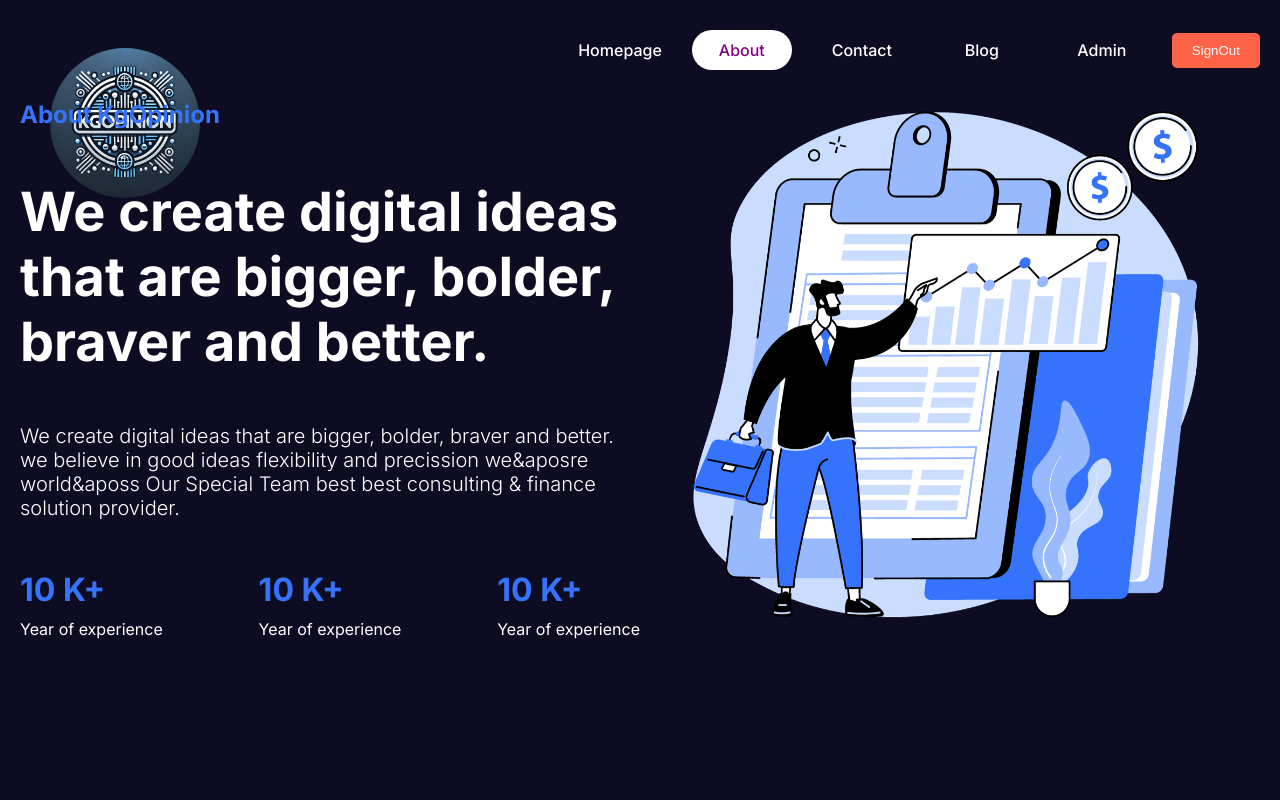
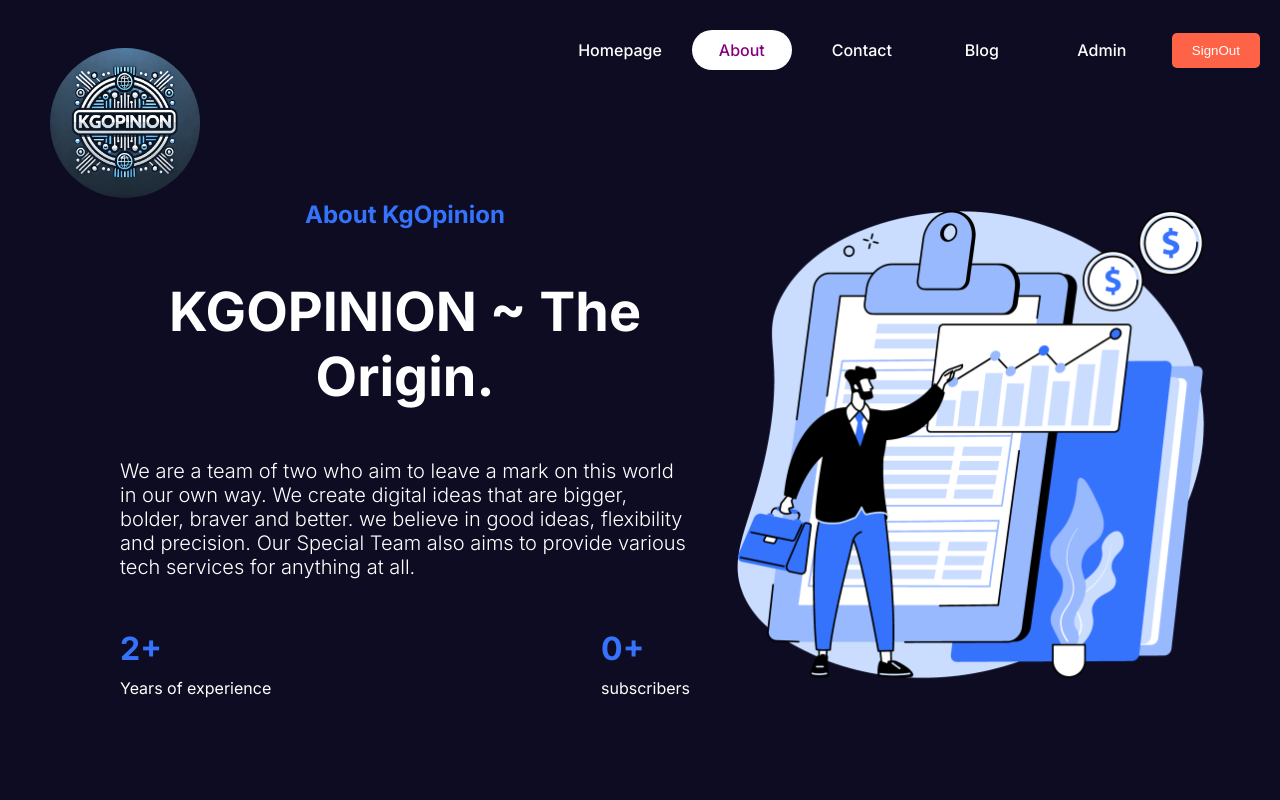
Before and after one commit to Kratosgado/kgopinion, a Next.js app: page /about in a window 1280 px wide. Shown: the top 800 px of the page. Built offline with nearby package versions, Linux system fonts and the light colour scheme.

Commit message:
Progress in UI

```diff
--- a/src/app/about/about.module.css
+++ b/src/app/about/about.module.css
@@ -1,9 +1,11 @@
 .container {
+  margin-top: 100px;
   display: flex;
   gap: 100;
 }
 
 .textContainer {
+  margin-left: 100px;
   flex: 1;
   display: flex;
   flex-direction: column;
@@ -12,9 +14,11 @@
 
 .subtitle {
   color: var(--btn);
-}
+  text-align: center;
+ }
 .title {
   font-size: 54px;
+  text-align: center;
 }
 .desc {
   font-size: 20px;
--- a/src/app/about/page.tsx
+++ b/src/app/about/page.tsx
@@ -13,23 +13,22 @@
       <div className={styles.textContainer}>
         <h2 className={styles.subtitle}>About KgOpinion</h2>
         <h1 className={styles.title}>
-          We create digital ideas that are bigger, bolder, braver and better.
+          KGOPINION ~ The Origin.
         </h1>
         <p className={styles.desc}>
+          We are a team of two who aim to leave a mark on this world in our own way.
           We create digital ideas that are bigger, bolder, braver and better. we
-          believe in good ideas flexibility and precission we&aposre world&aposs
-          Our Special Team best best consulting & finance solution provider.
+          believe in good ideas, flexibility and precision.
+          Our Special Team also aims to provide various tech services for anything at all.
         </p>
         <div className={styles.boxes}>
           <div className={styles.box}>
-            <h1>10 K+</h1> <p>Year of experience</p>
+            <h1>2+</h1> <p>Years of experience</p>
           </div>
           <div className={styles.box}>
-            <h1>10 K+</h1> <p>Year of experience</p>
+            <h1>0+</h1> <p>subscribers</p>
           </div>
-          <div className={styles.box}>
-            <h1>10 K+</h1> <p>Year of experience</p>
-          </div>
+
         </div>
       </div>
       <div className={styles.imgContainer}>
--- a/src/app/contact/contact.module.css
+++ b/src/app/contact/contact.module.css
@@ -1,46 +1,90 @@
 .container {
   display: flex;
   align-items: center;
-  gap: 100px;
+  justify-content: center;
+  gap: 80px;
+  padding: 40px;
+  max-width: 1200px;
+  margin: 0 auto;
 }
+
 .imgContainer {
   flex: 1;
   height: 500px;
   position: relative;
 }
+
 .img {
   object-fit: contain;
+  width: 100%;
+  height: 100%;
+  border-radius: 10px;
 }
+
 .formContainer {
   flex: 1;
+  padding: 20px;
 }
+
 .form {
   display: flex;
   flex-direction: column;
   gap: 20px;
+  background-color: white;
+  padding: 40px;
+  border-radius: 10px;
+  box-shadow: 0 4px 12px rgba(0, 0, 0, 0.1);
 }
+
 .form input,
 .form textarea {
-  padding: 20px;
+  padding: 15px;
   border-radius: 5px;
-  border: none;
+  border: 1px solid #dcdcdc;
   outline: none;
-  background-color: var(--bgSoft);
-  color: var(--text);
+  background-color: #f9f9f9;
+  color: #333;
+  font-size: 16px;
+  transition: border-color 0.3s ease;
+}
+
+.form input:focus,
+.form textarea:focus {
+  border-color: #4285f4;
 }
 
 .form button {
-  padding: 20px;
-  background-color: var(--btn);
-  color: var(--text);
+  padding: 15px;
+  background-color: #4285f4;
+  color: white;
   font-weight: bold;
   border: none;
   border-radius: 5px;
   cursor: pointer;
+  font-size: 16px;
+  transition: background-color 0.3s ease;
 }
 
+.form button:hover {
+  background-color: #357ae8;
+}
+
+.form button:active {
+  background-color: #2a65c9;
+}
+
+/* For responsive screens */
 @media (max-width: 768px) {
   .container {
     flex-direction: column;
+    padding: 30px;
+  }
+
+  .form {
+    padding: 20px;
+  }
+
+  .imgContainer {
+    height: 300px;
   }
 }
--- a/src/app/contact/page.tsx
+++ b/src/app/contact/page.tsx
@@ -15,7 +15,7 @@
       </div>
       <div className={styles.formContainer}>
         <form action="" className={styles.form}>
-          <input type="text" placeholder="Name and Surname" />
+          <input type="text" placeholder="First and Lastname" />
           <input type="email" placeholder="Email Addres" />
           <input type="text" placeholder="Phone Number (Optional)" />
           <textarea
--- a/src/app/layout.tsx
+++ b/src/app/layout.tsx
@@ -8,7 +8,7 @@
 
 export const metadata: Metadata = {
   title: "KgOpinion",
-  description: "Blog by Kratosgado",
+  description: "Blog by Kratosgado && ProdigyGenes",
 };
 
 export default function RootLayout({
```
